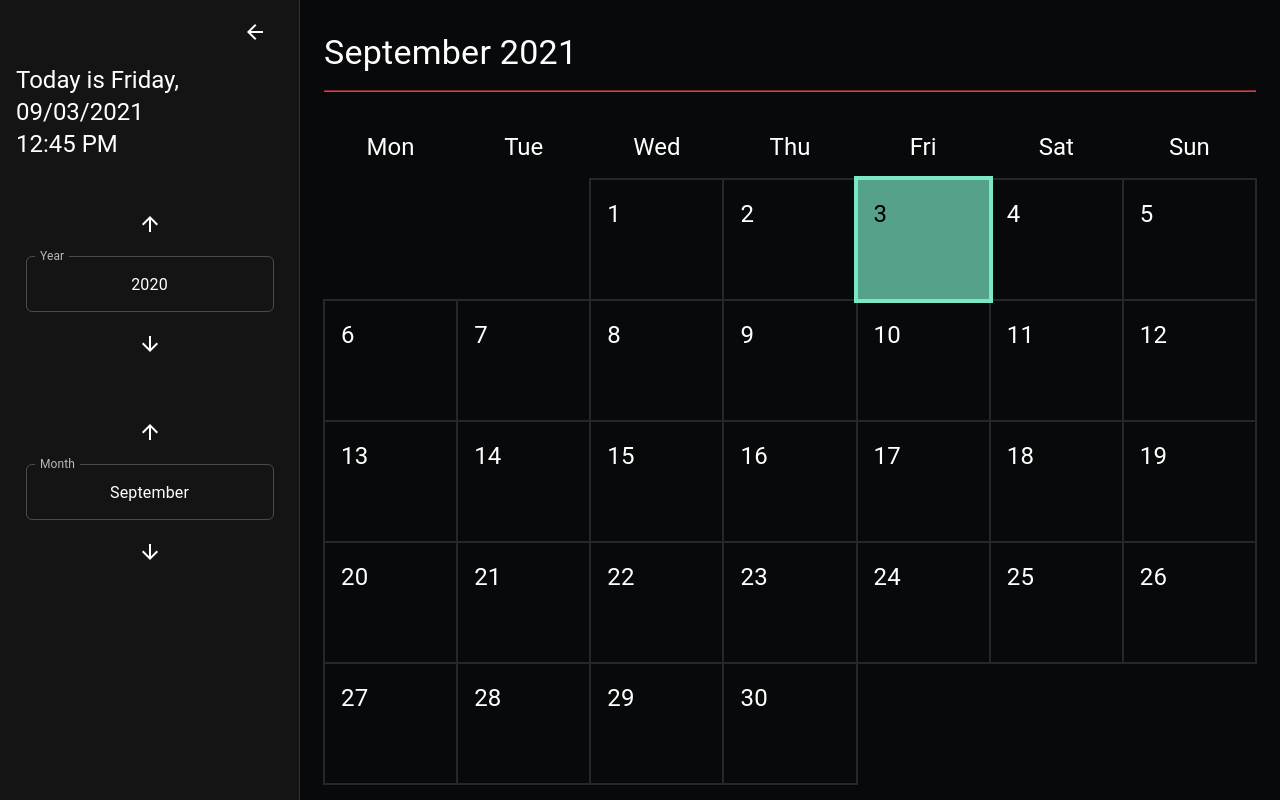
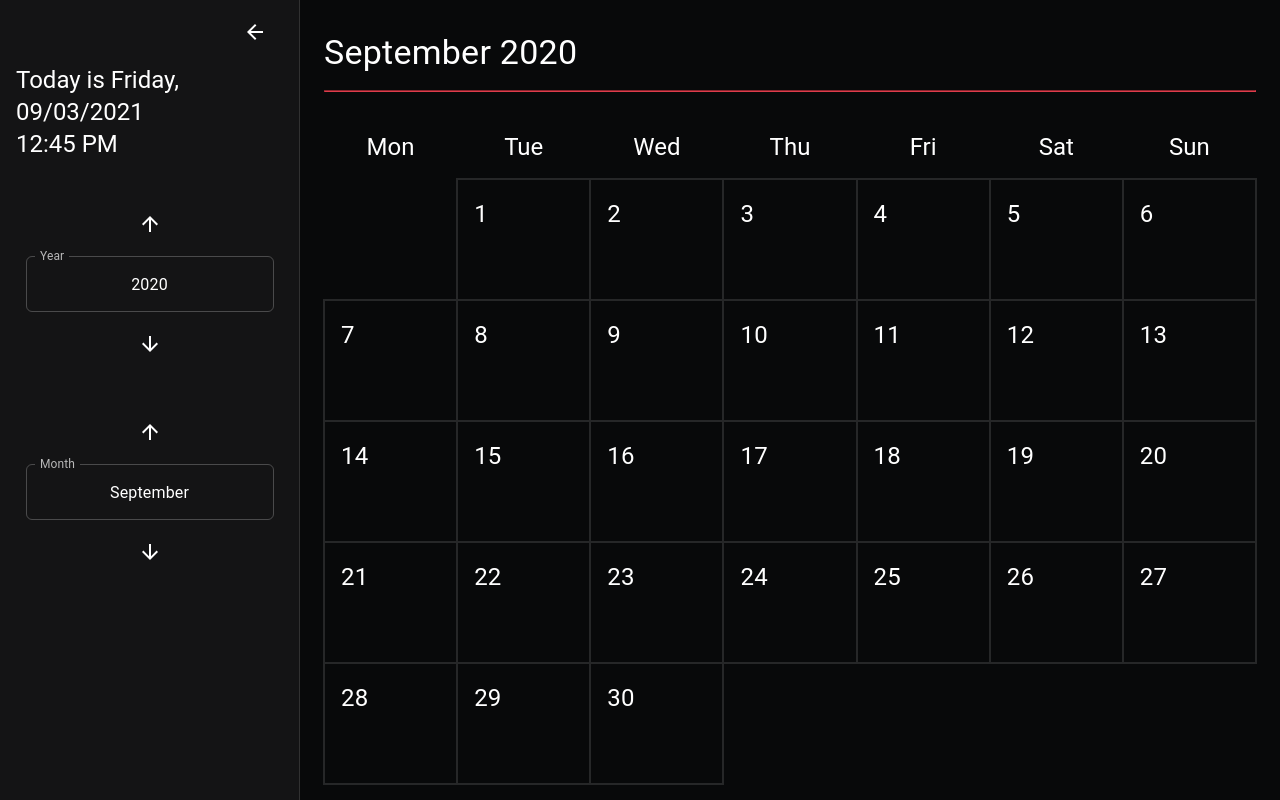
Before and after one commit to nicholas-roether/todate, a Next.js app: page / in a window 1280 px wide. Both pictures are taken after a click on the button 149 px from the left and 224 px from the top of the page. Built offline with nearby package versions, Linux system fonts and the light colour scheme.

Commit message:
implement better page_view

```diff
--- a/src/frontend/components/main_view/calendar_sidebar.tsx
+++ b/src/frontend/components/main_view/calendar_sidebar.tsx
@@ -1,20 +1,16 @@
 import {
-	Box,
 	Collapse,
-	Divider,
 	Drawer,
 	Fade,
 	IconButton,
-	makeStyles,
-	Theme,
-	useTheme
+	makeStyles
 } from "@material-ui/core";
 import { ArrowForward as ArrowForwardIcon } from "@material-ui/icons";
 import clsx from "clsx";
 import React from "react";
+import { useCallback } from "react";
 import { useIntl } from "react-intl";
 import Clock from "../clock";
-import ListPicker from "../utils/list_picker";
 import MonthPicker from "../utils/month_picker";
 import Rotate180 from "../utils/rotate180";
 import YearPicker from "../utils/year_picker";
@@ -107,10 +103,29 @@ const CalendarSidebarDesktop = ({
 	onUpdatePage
 }: CalendarSidebarDesktopProps) => {
 	const [open, setOpen] = React.useState(true);
-	const [year, setYear] = React.useState(new Date().getFullYear());
-	const [month, setMonth] = React.useState(new Date().getMonth());
+	// const [year, setYear] = React.useState(startDate.getFullYear());
+	// const [month, setMonth] = React.useState(startDate.getMonth());
+	const date = new Date(startDate);
+	date.setMonth(startDate.getMonth() + page);
+	const year = date.getFullYear();
+	const month = date.getMonth();
 	const intl = useIntl();
 	const classes = useStyles();
+
+	const onYearChange = useCallback(
+		(newYear: number) => {
+			onUpdatePage?.((newYear - year) * 12);
+		},
+		[onUpdatePage, year]
+	);
+
+	const onMonthChange = useCallback(
+		(newMonth: number) => {
+			onUpdatePage?.(newMonth - month);
+		},
+		[month, onUpdatePage]
+	);
+
 	return (
 		<Drawer
 			variant="permanent"
@@ -152,7 +167,7 @@ const CalendarSidebarDesktop = ({
 					<div className={classes.input}>
 						<YearPicker
 							year={year}
-							onYearChange={setYear}
+							onYearChange={onYearChange}
 							label={intl.messages.year.toString()}
 							size={open ? "medium" : "small"}
 							classes={{
@@ -163,7 +178,7 @@ const CalendarSidebarDesktop = ({
 					<div className={classes.input}>
 						<MonthPicker
 							month={month}
-							onMonthChange={setMonth}
+							onMonthChange={onMonthChange}
 							label={intl.messages.month.toString()}
 							size={open ? "medium" : "small"}
 							classes={{
--- a/src/frontend/components/page_view.tsx
+++ b/src/frontend/components/page_view.tsx
@@ -1,4 +1,4 @@
-import { makeStyles } from "@material-ui/core";
+import { Grow, makeStyles, useTheme } from "@material-ui/core";
 import clsx from "clsx";
 import React from "react";
 import { useEffect } from "react";
@@ -33,6 +33,16 @@ const useStyles = makeStyles((theme) => ({
 	},
 	startAboveScreen: {
 		top: "-100%"
+	},
+	overlayPageContainer: {
+		position: "relative",
+		width: "100%",
+		height: "100%"
+	},
+	overlayedPage: {
+		position: "absolute",
+		width: "100%",
+		height: "100%"
 	}
 }));
 
@@ -40,18 +50,12 @@ export interface PageViewProps {
 	builder: (index: number) => React.ReactNode;
 	page?: number;
 	onUpdatePage?: (pageDiff: number) => void;
-	transition?: "scroll" | "fade";
 }
 
 const SCROLL_COOLDOWN = 300;
 const DRAG_THRESHOLD = 20;
 
-const PageView = ({
-	builder,
-	page = 0,
-	onUpdatePage,
-	transition = "scroll"
-}: PageViewProps) => {
+const PageView = ({ builder, page = 0, onUpdatePage }: PageViewProps) => {
 	const classes = useStyles();
 	const prevPage = usePrev(page);
 	const bottomPageRef = React.useRef<HTMLDivElement>(null);
@@ -60,6 +64,7 @@ const PageView = ({
 	const scrollingRef = React.useRef<boolean>(false);
 	const [ongoingTouchesRef, onTouchStart, onTouchEnd] =
 		useOngoingTouchesRef();
+	const theme = useTheme();
 
 	const tryUpdateBy = React.useCallback(
 		(amount: number) => {
@@ -119,7 +124,7 @@ const PageView = ({
 
 	if (prevPage == null || prevPage == page) {
 		content = <div className={classes.pageContainer}>{builder(page)}</div>;
-	} else {
+	} else if (Math.abs(prevPage - page) == 1) {
 		const forwards = page > prevPage;
 		const currentPageContent = builder(page);
 		const prevPageContent = builder(prevPage);
@@ -150,6 +155,33 @@ const PageView = ({
 				</div>
 			</>
 		);
+	} else {
+		const currentPageContent = builder(page);
+		const prevPageContent = builder(prevPage);
+
+		content = (
+			<div className={classes.overlayPageContainer}>
+				<div className={classes.overlayedPage}>
+					<Grow in={false} appear key={`disappear-#${prevPage}`}>
+						<div className={classes.pageContainer}>
+							{prevPageContent}
+						</div>
+					</Grow>
+				</div>
+				<div className={classes.overlayedPage}>
+					<Grow
+						in={true}
+						timeout={theme.transitions.duration.leavingScreen}
+						appear
+						key={`appear-#${page}`}
+					>
+						<div className={classes.pageContainer}>
+							{currentPageContent}
+						</div>
+					</Grow>
+				</div>
+			</div>
+		);
 	}
 
 	return (
```
